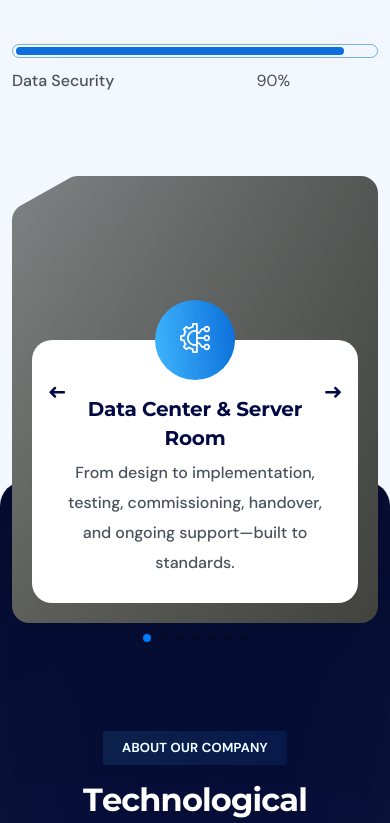
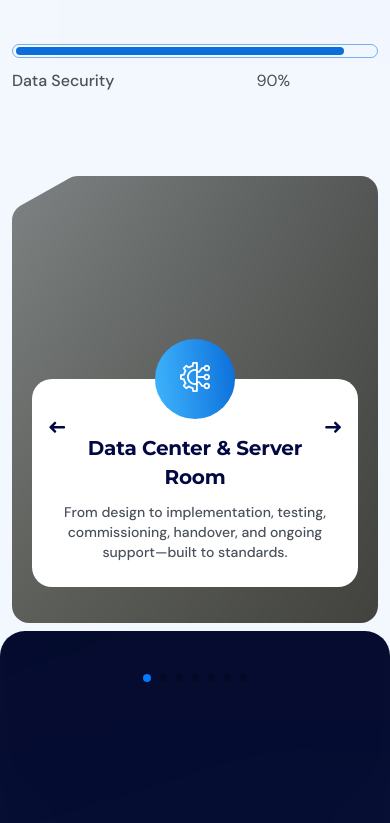
Before and after one commit to Ikimonogatari/arvis-frontend, a Next.js app: page / in a window 390 px wide. Shown: the part 4609-5432 px from the top of the page. Built offline with nearby package versions, Linux system fonts and the light colour scheme.

Commit message:
fixed responsives

```diff
--- a/app/fonts.css
+++ b/app/fonts.css
@@ -6,3 +6,23 @@ body {
 h1, h2, h3, h4, h5, h6 {
   font-family: var(--font-montserrat), "Montserrat", serif !important;
 }
+
+/* Preloader font fix - must override main.css */
+.preloader .animation-preloader .txt-loading {
+  font-family: var(--font-montserrat), "Montserrat", serif !important;
+  font: bold 5em var(--font-montserrat), "Montserrat", serif !important;
+}
+
+@media (max-width: 767px) {
+  .preloader .animation-preloader .txt-loading {
+    font-size: 2.5em !important;
+  }
+}
+
+.preloader .animation-preloader .txt-loading .letters-loading {
+  font-family: var(--font-montserrat), "Montserrat", serif !important;
+}
+
+.preloader .animation-preloader .txt-loading .letters-loading::before {
+  font-family: var(--font-montserrat), "Montserrat", serif !important;
+}
--- a/app/globals.css
+++ b/app/globals.css
@@ -1,6 +1,83 @@
 @tailwind base;
 @tailwind components;
 @tailwind utilities;
+
+/* Service card paragraph styling */
+.service-1 .service-inner .single-service-item .content p {
+  color: var(--text);
+  font-size: 16px;
+  font-weight: 500;
+  line-height: 28px;
+  margin: 0;
+  padding-top: 5px;
+}
+
+/* Fix service card image background width consistency */
+.service-1 .service-inner {
+  padding-bottom: 40px;
+}
+
+.service-1 .service-inner .single-service-item {
+  width: 100%;
+  margin-bottom: 20px;
+}
+
+.service-1 .service-inner .single-service-item .image {
+  width: 100%;
+  height: 100%;
+  min-height: 400px;
+  display: block;
+  position: relative;
+  mask-size: 100% 100%;
+  -webkit-mask-size: 100% 100%;
+  mask-position: center;
+  -webkit-mask-position: center;
+  overflow: hidden;
+}
+
+.service-1 .service-inner .single-service-item .image img {
+  width: 100%;
+  height: 100%;
+  min-height: 400px;
+  object-fit: cover;
+  object-position: center;
+  display: block;
+}
+
+/* Add bottom spacing to service slider */
+.service-1 .service-inner .swiper {
+  padding-bottom: 30px;
+}
+
+.service-1 .service-inner .swiper-slide {
+  padding-bottom: 20px;
+}
+
+/* Service card title arrow styling */
+.service-1 .service-inner .single-service-item .content h4 i.fa-long-arrow-right {
+  color: var(--black-2);
+  font-size: 14px;
+  margin-left: 8px;
+  vertical-align: middle;
+  transition: transform 0.3s ease;
+}
+
+.service-1 .service-inner .single-service-item:hover .content h4 i.fa-long-arrow-right {
+  transform: translateX(4px);
+}
+
+/* Preloader font fix - use CSS variables */
+.preloader .animation-preloader .txt-loading {
+  font-family: var(--font-montserrat), "Montserrat", serif !important;
+}
+
+.preloader .animation-preloader .txt-loading .letters-loading {
+  font-family: var(--font-montserrat), "Montserrat", serif !important;
+}
+
+.preloader .animation-preloader .txt-loading .letters-loading::before {
+  font-family: var(--font-montserrat), "Montserrat", serif !important;
+}
 
 .swiper-dot .swiper-pagination-bullet:not(:last-child) {
   margin-right: 15px !important;
--- a/app/layout.js
+++ b/app/layout.js
@@ -17,12 +17,18 @@ const montserratFont = Montserrat({
   subsets: ["latin"],
   weight: ["400", "500", "600", "700", "800", "900"],
   variable: "--font-montserrat",
+  display: "swap",
+  preload: true,
+  adjustFontFallback: true,
 });
 
 const dm_sansFont = DM_Sans({
   subsets: ["latin"],
   weight: ["400", "500", "700"],
   variable: "--font-dm-sans",
+  display: "swap",
+  preload: true,
+  adjustFontFallback: true,
 });
 
 export const metadata = {
@@ -32,11 +38,26 @@ export const metadata = {
 };
 
 export default function RootLayout({ children }) {
+  const htmlStyle = {
+    '--font-montserrat': montserratFont.style.fontFamily,
+    '--font-dm-sans': dm_sansFont.style.fontFamily,
+  };
+
   return (
     <html
       className={`${montserratFont.variable} ${dm_sansFont.variable}`}
+      style={htmlStyle}
     >
       <body>
+        <style dangerouslySetInnerHTML={{
+          __html: `
+            .preloader .animation-preloader .txt-loading,
+            .preloader .animation-preloader .txt-loading .letters-loading,
+            .preloader .animation-preloader .txt-loading .letters-loading::before {
+              font-family: ${montserratFont.style.fontFamily} !important;
+            }
+          `
+        }} />
         <Preloader />
         {children}
       </body>
--- a/components/HomeServicesSlider.js
+++ b/components/HomeServicesSlider.js
@@ -93,14 +93,14 @@ const HomeServicesSlider = () => {
                   <div className="image">
                     <img src={service.image} alt />
                   </div>
-                  <div className="content">
+                  <div className="content mb-3">
                     <div className="icon">
                       <i className={service.icon} />
                     </div>
                     <h4>
                       {t(`${service.key}.title`)}
                     </h4>
-                    <p>{t(`${service.key}.sub`)}</p>
+                    <p className="!text-sm">{t(`${service.key}.sub`)}</p>
                   </div>
                 </div>
               </Link>
--- a/components/Preloader.js
+++ b/components/Preloader.js
@@ -20,20 +20,45 @@ const Preloader = () => {
     >
       <div className="animation-preloader">
         <div className="spinner"></div>
-        <div className="txt-loading">
-          <span data-text-preloader="A" className="letters-loading">
+        <div
+          className="txt-loading"
+          style={{
+            fontFamily: 'var(--font-montserrat), "Montserrat", serif'
+          }}
+        >
+          <span
+            data-text-preloader="A"
+            className="letters-loading"
+            style={{ fontFamily: 'var(--font-montserrat), "Montserrat", serif' }}
+          >
             A
           </span>
-          <span data-text-preloader="R" className="letters-loading">
+          <span
+            data-text-preloader="R"
+            className="letters-loading"
+            style={{ fontFamily: 'var(--font-montserrat), "Montserrat", serif' }}
+          >
             R
           </span>
-          <span data-text-preloader="V" className="letters-loading">
+          <span
+            data-text-preloader="V"
+            className="letters-loading"
+            style={{ fontFamily: 'var(--font-montserrat), "Montserrat", serif' }}
+          >
             V
           </span>
-          <span data-text-preloader="I" className="letters-loading">
+          <span
+            data-text-preloader="I"
+            className="letters-loading"
+            style={{ fontFamily: 'var(--font-montserrat), "Montserrat", serif' }}
+          >
             I
           </span>
-          <span data-text-preloader="S" className="letters-loading">
+          <span
+            data-text-preloader="S"
+            className="letters-loading"
+            style={{ fontFamily: 'var(--font-montserrat), "Montserrat", serif' }}
+          >
             S
           </span>
         </div>
```
